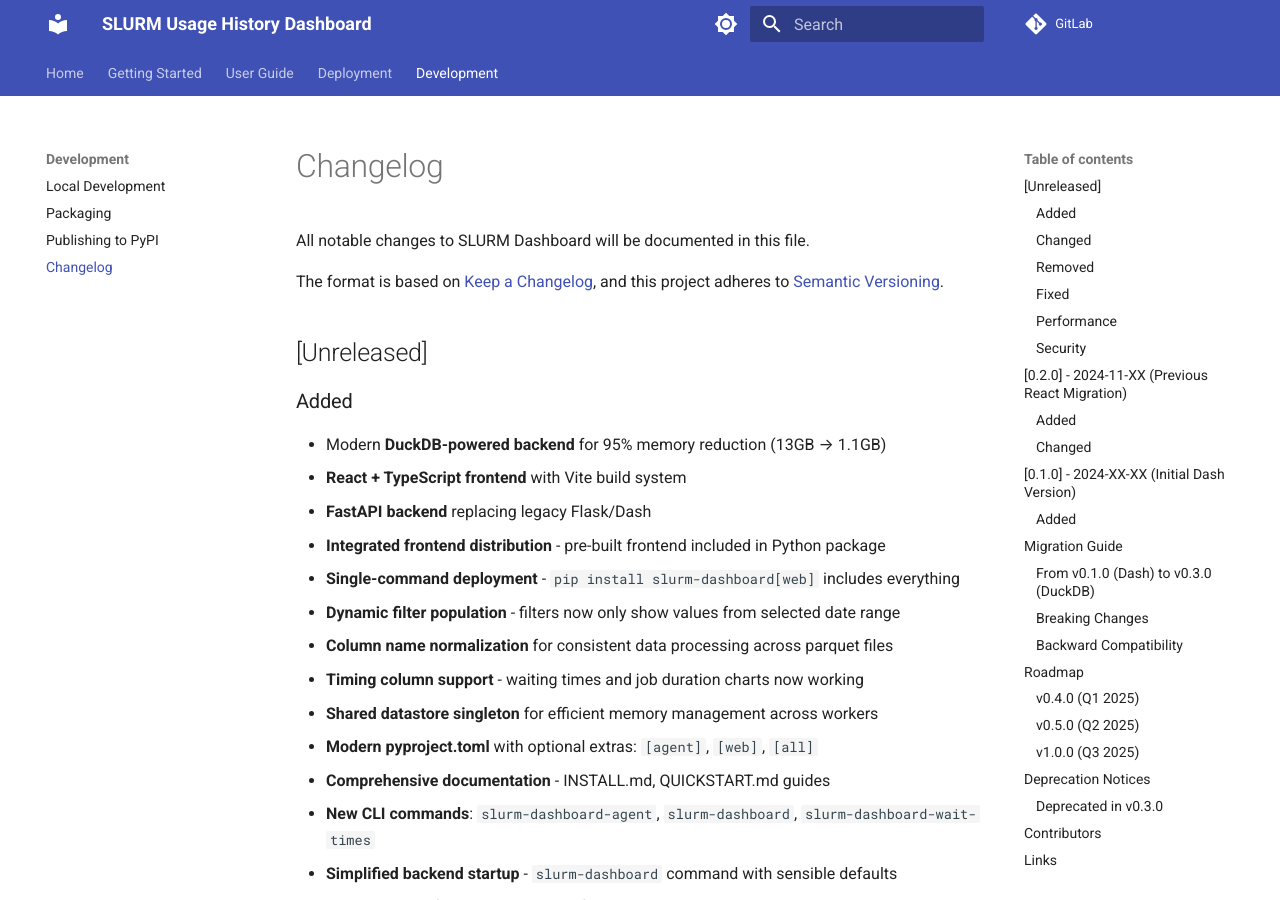
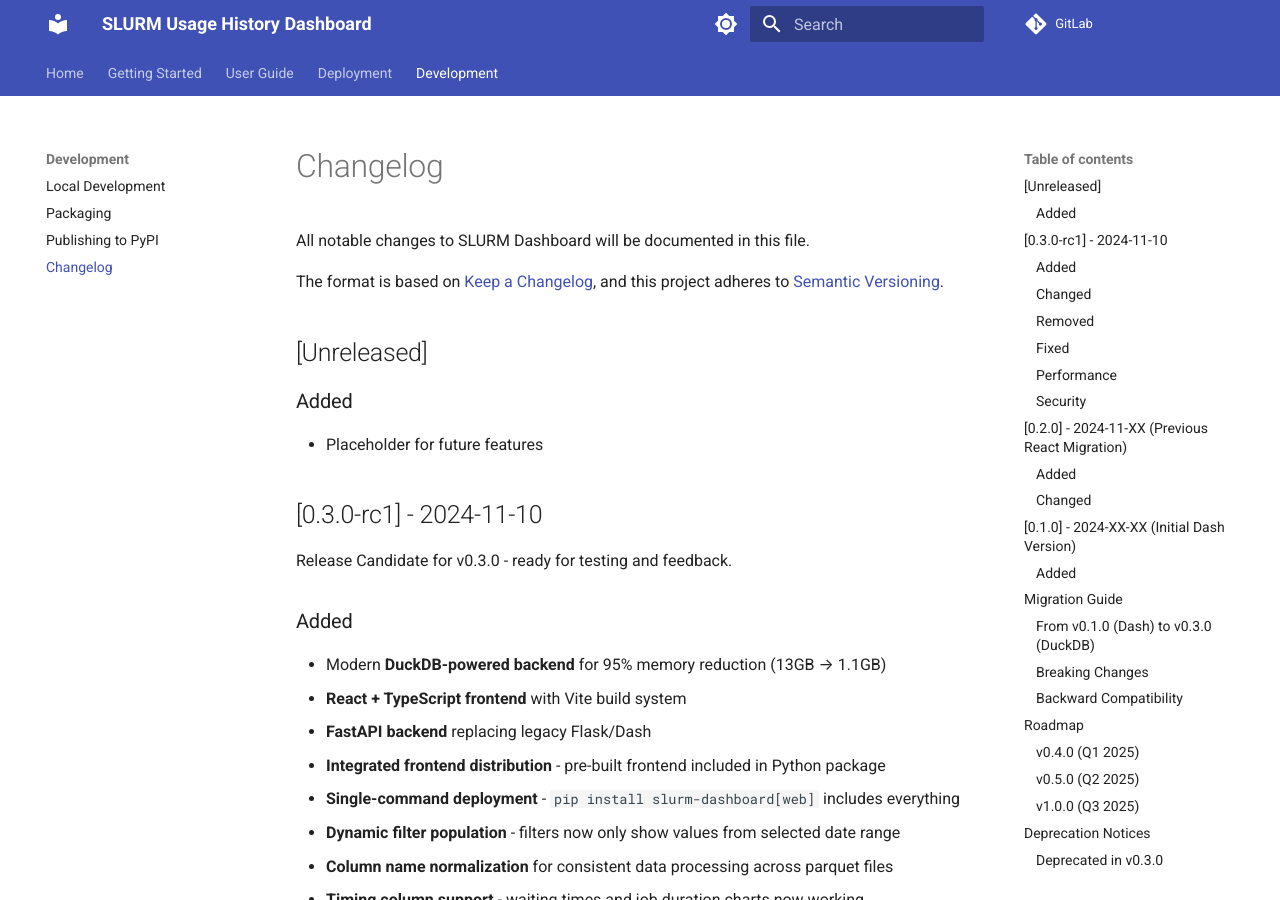
Before and after one commit to sorenwacker/slurm-usage-history, an MkDocs documentation site: the page built from docs/development/changelog.md, in a window 1280 px wide and 900 px high. Built offline with MkDocs 1.6.1 and Material for MkDocs 9.7.7, drawn with Linux system fonts in a browser that asks for light colours.

Commit message:
Update changelog for v0.3.0-rc1 release candidate

```diff
--- a/docs/development/changelog.md
+++ b/docs/development/changelog.md
@@ -6,6 +6,13 @@ The format is based on [Keep a Changelog](https://keepachangelog.com/en/1.0.0/),
 and this project adheres to [Semantic Versioning](https://semver.org/spec/v2.0.0.html).
 
 ## [Unreleased]
+
+### Added
+- Placeholder for future features
+
+## [0.3.0-rc1] - 2024-11-10
+
+Release Candidate for v0.3.0 - ready for testing and feedback.
 
 ### Added
 - Modern **DuckDB-powered backend** for 95% memory reduction (13GB → 1.1GB)
```
